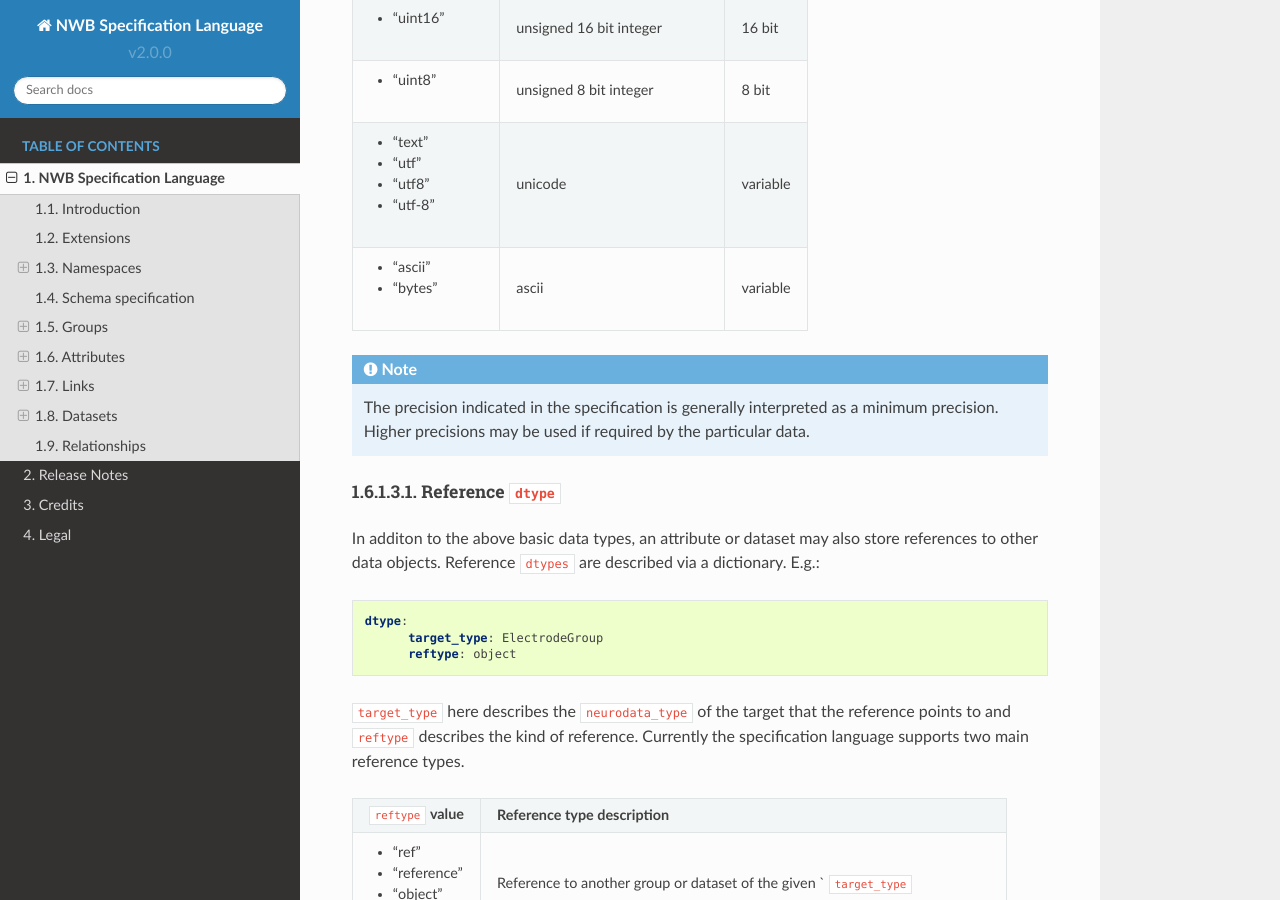
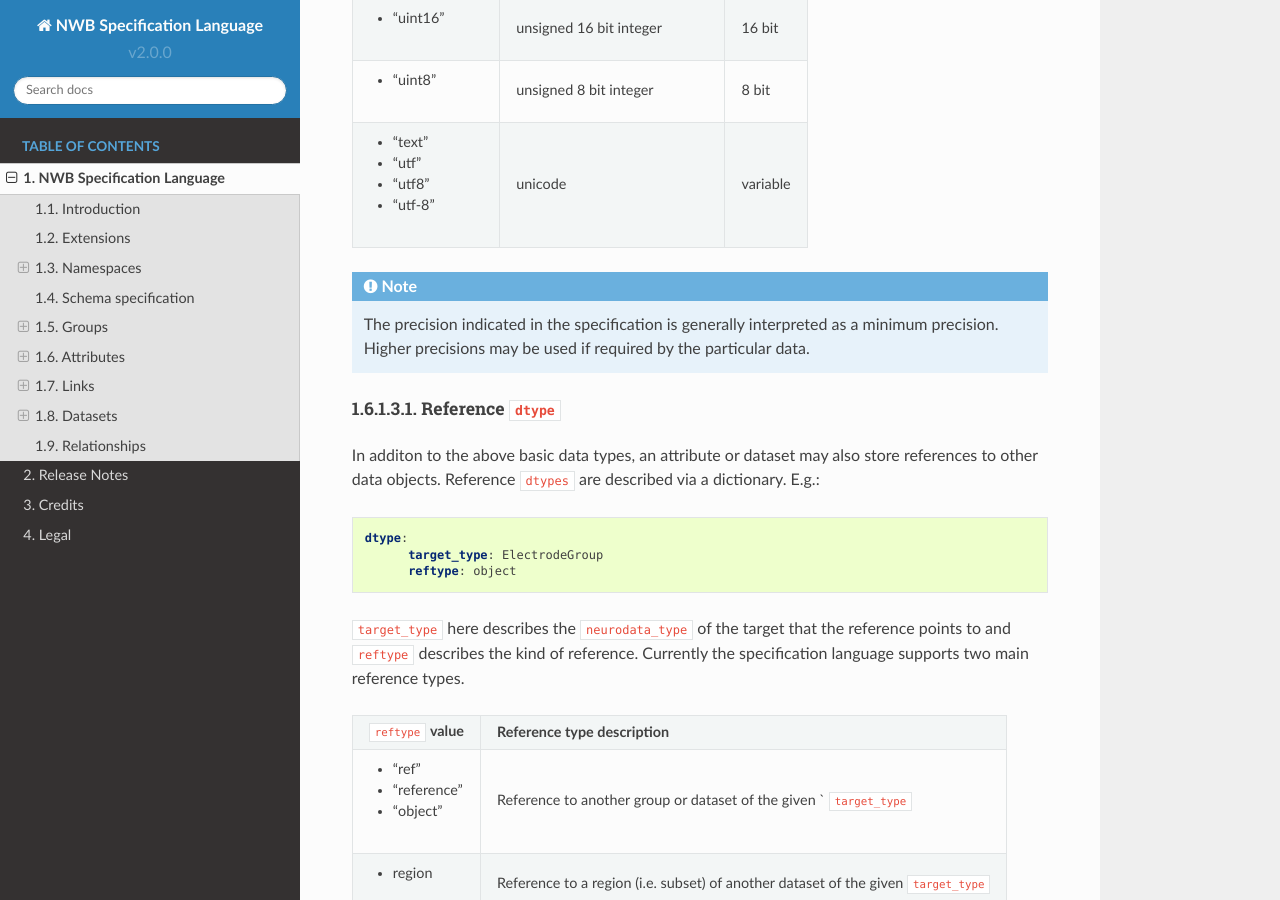
Before and after one commit to NeurodataWithoutBorders/nwb-schema, a Sphinx documentation site: the page built from docs/language/source/specification_language_description.rst, in a window 1280 px wide and 900 px high, scrolled down 10733 px. Built offline with Sphinx 7.4.7 and the Read the Docs theme 2.0.0, drawn with Linux system fonts in a browser that asks for light colours.

Commit message:
Removed str from the dtype list to sync with PyNWB

```diff
--- a/docs/language/source/specification_language_description.rst
+++ b/docs/language/source/specification_language_description.rst
@@ -549,9 +549,6 @@ String specifying the data type of the attribute. Allowable values are:
 |  * "utf8"                |                                  |                |
 |  * "utf-8"               |                                  |                |
 +--------------------------+----------------------------------+----------------+
-|  * "ascii"               | ascii                            | variable       |
-|  * "bytes"               |                                  |                |
-+--------------------------+----------------------------------+----------------+
 
 .. note::
 
```
